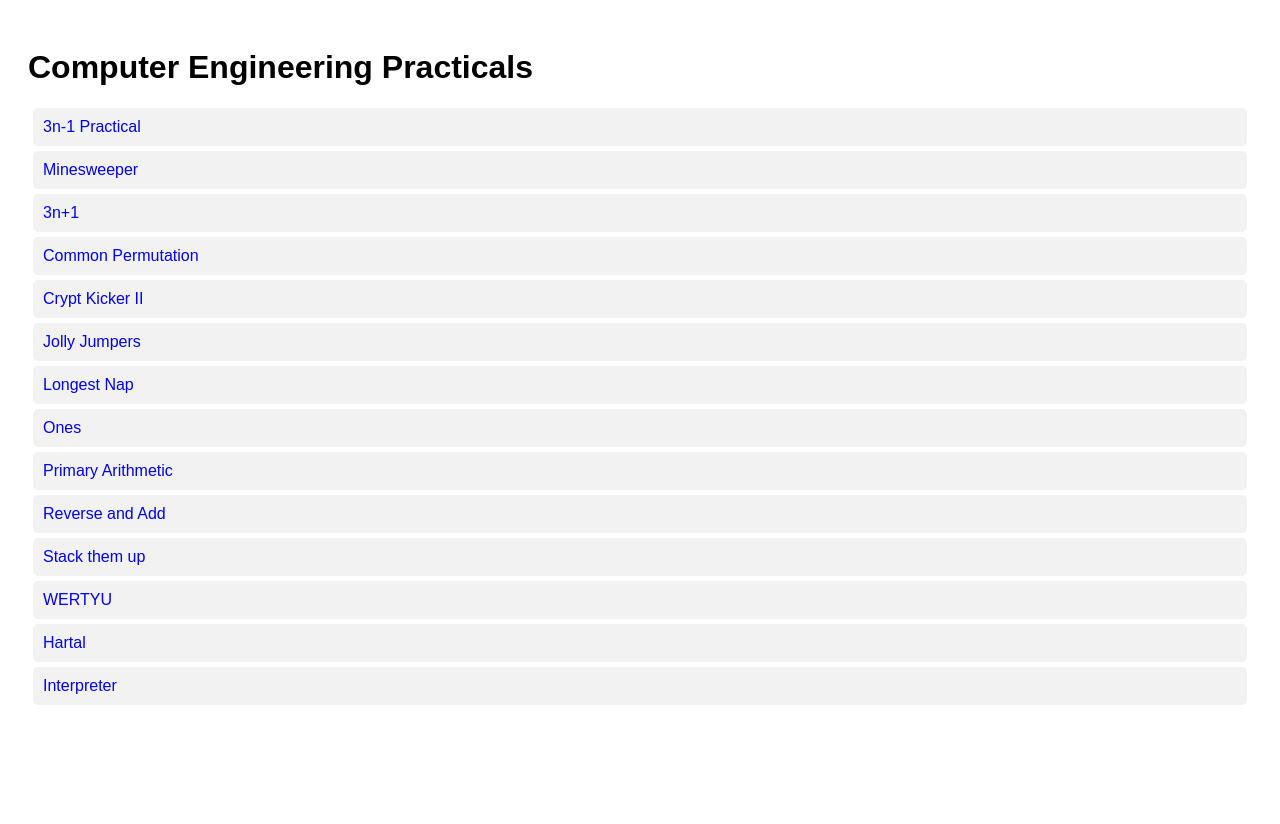
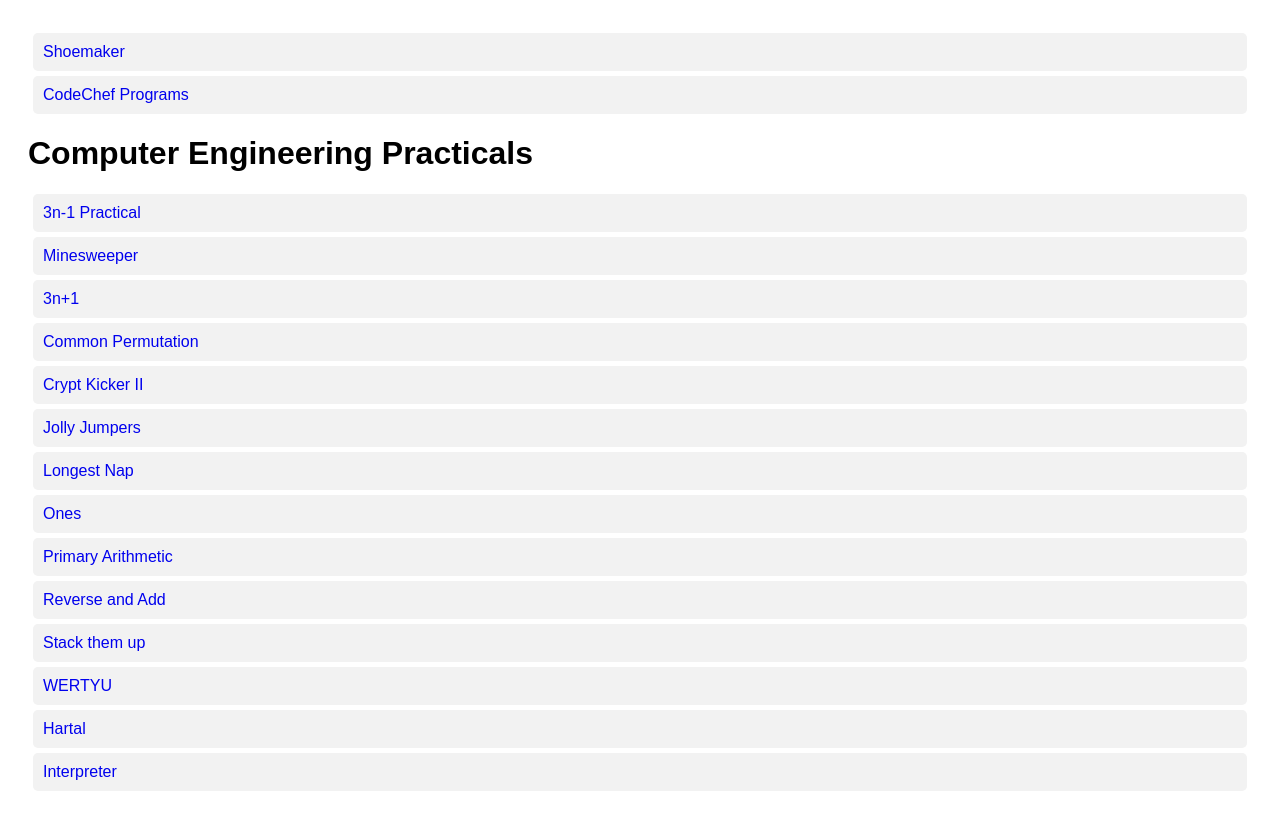
Before and after one commit to TanviBakale/practicals, a plain HTML site: page index.html in a window 1280 px wide. Before the commit the page ends 800 px from the top, so only its background shows below. Drawn offline with Linux system fonts and the light colour scheme.

Commit message:
Add links to Shoemaker and CodeChef Programs

```diff
--- a/index.html
+++ b/index.html
@@ -20,7 +20,9 @@ a{
 
 </head>
 <body>
+<a href="/Shoemaker">Shoemaker</a>
 
+<a href="/codechef">CodeChef Programs</a>
 <h1>Computer Engineering Practicals</h1>
 
 <a href="/3n-1%20practical/source%20code">3n-1 Practical</a>
```
